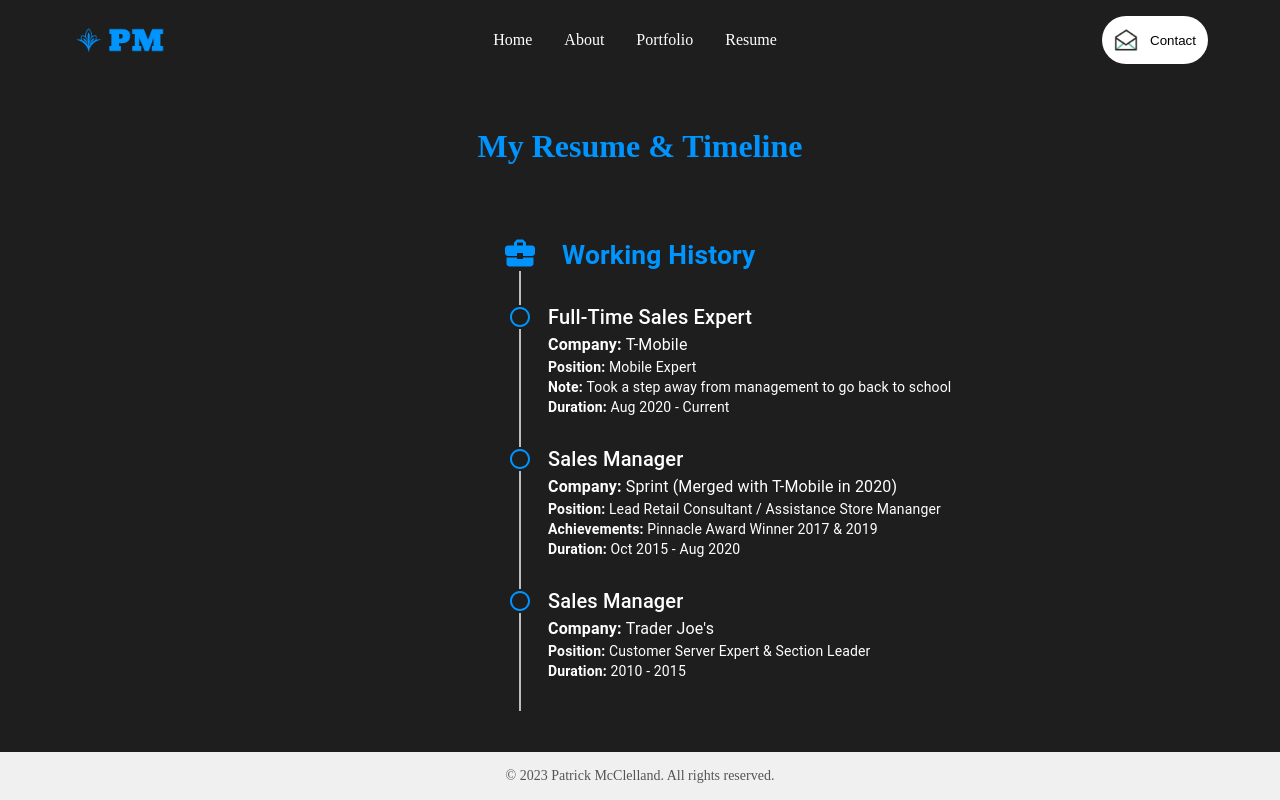
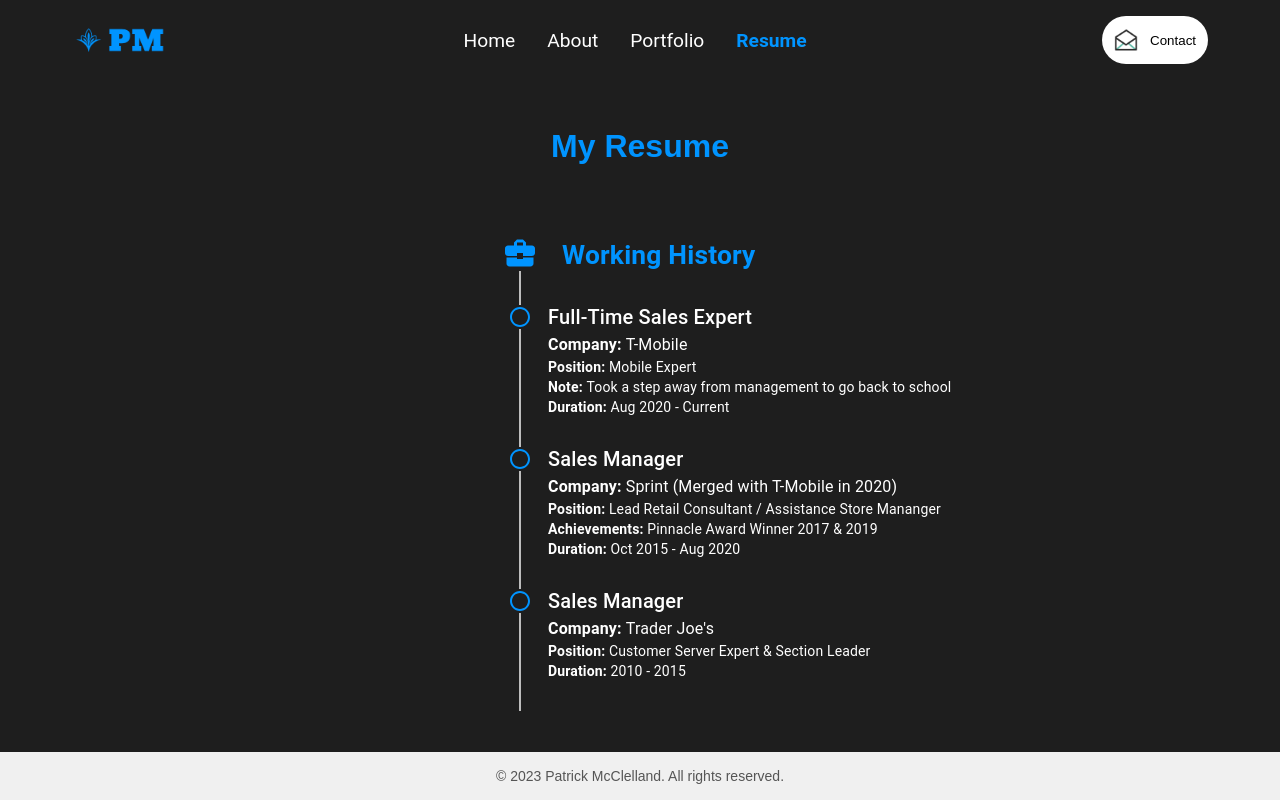
Before and after one commit to pmcclelland11/React-Portfolio-Website, a React (Create React App) app: page / in a window 1280 px wide. Both pictures are taken after a click on the element "Resume". Shown: the top 800 px of the page. Built offline with nearby package versions, Linux system fonts and the light colour scheme.

Commit message:
cleaned up my code a bit, and made it more visually appealling

```diff
--- a/package.json
+++ b/package.json
@@ -14,6 +14,7 @@
     "@testing-library/user-event": "^13.5.0",
     "react": "^18.2.0",
     "react-dom": "^18.2.0",
+    "react-modal": "^3.16.1",
     "react-scripts": "5.0.1",
     "react-scroll": "^1.9.0",
     "web-vitals": "^2.1.4"
--- a/src/App.css
+++ b/src/App.css
@@ -1,3 +1,8 @@
+body {
+  font-family: 'Montserrat', sans-serif;
+
+}
+
 .pageDivider {
     width: 90%;
     margin: 1rem auto;
--- a/src/App.jsx
+++ b/src/App.jsx
@@ -18,7 +18,7 @@ function App() {
 
   return (
     <div className="App">
-      <Navbar onSectionChange={handleSectionChange} />
+      <Navbar onSectionChange={handleSectionChange}  activeSection={selectedSection} />
       {selectedSection === 'home' && <Home />}
       {selectedSection === 'about' && <About />}
       {selectedSection === 'portfolio' && <Portfolio />}
--- a/src/components/Home/home.jsx
+++ b/src/components/Home/home.jsx
@@ -18,8 +18,11 @@ const Home = () => {
           </p>
           <br></br>
           <h3>
-            <span className='name'>Please enjoy my Portfolio!</span>
+            <span className='name'>Please enjoy my Portfolio<span style={{ color: 'white' }}>*</span>!</span>
           </h3>
+          <h6>
+            <span style={{ fontSize: 'smaller' }}>*Built with React</span>
+          </h6>
           <br></br>
           <br></br>
         </div>
--- a/src/components/Navbar/navbar.css
+++ b/src/components/Navbar/navbar.css
@@ -22,12 +22,16 @@
 .desktopMenuListItem {
     margin: 1rem;
     cursor: pointer;
+    color: white;
+    text-decoration: none;
+    font-size: larger;
+    font-family: 'Roboto', sans-serif;
+    transition: color 0.3s ease, text-decoration 0.3s ease;
 }
 
 .desktopMenuListItem:hover {
     color: #0094FF;
-    padding-bottom: 0.5rem;
-    border-bottom: 3px solid #0094FF;
+    transform: scale(1.1);
 }
 
 .desktopMenuBtn {
@@ -53,3 +57,8 @@
     width: 1.5rem;
     margin: .75rem;
 }
+
+.desktopMenuListItem.active {
+    font-weight: bolder;
+    color: #0094FF;
+  }
--- a/src/components/Navbar/navbar.jsx
+++ b/src/components/Navbar/navbar.jsx
@@ -1,41 +1,64 @@
-import logo from "../../assets/logo.png";
-import contact from "../../assets/contact.png";
-import "./navbar.css";
+import { useState } from 'react';
+import Modal from 'react-modal';
+import logo from '../../assets/logo.png';
+import contact from '../../assets/contact.png';
+import './navbar.css';
 
-const Navbar = ({ onSectionChange }) => {
+const Navbar = ({ onSectionChange, activeSection }) => {
+  const [modalIsOpen, setModalIsOpen] = useState(false);
+
+  const openModal = () => {
+    setModalIsOpen(true);
+  };
+
+  const closeModal = () => {
+    setModalIsOpen(false);
+  };
+
   return (
     <nav className="navbar">
       <img src={logo} alt="logo" className="logo" />
       <div className="desktopMenu">
         <div
-          className="desktopMenuListItem"
-          onClick={() => onSectionChange("home")}
+          className={`desktopMenuListItem ${activeSection === 'home' ? 'active' : ''}`}
+          onClick={() => onSectionChange('home')}
         >
           Home
         </div>
         <div
-          className="desktopMenuListItem"
-          onClick={() => onSectionChange("about")}
+          className={`desktopMenuListItem ${activeSection === 'about' ? 'active' : ''}`}
+          onClick={() => onSectionChange('about')}
         >
           About
         </div>
         <div
-          className="desktopMenuListItem"
-          onClick={() => onSectionChange("portfolio")}
+          className={`desktopMenuListItem ${activeSection === 'portfolio' ? 'active' : ''}`}
+          onClick={() => onSectionChange('portfolio')}
         >
           Portfolio
         </div>
         <div
-          className="desktopMenuListItem"
-          onClick={() => onSectionChange("resume")}
+          className={`desktopMenuListItem ${activeSection === 'resume' ? 'active' : ''}`}
+          onClick={() => onSectionChange('resume')}
         >
           Resume
         </div>
       </div>
-      <button className="desktopMenuBtn">
+      <button className="desktopMenuBtn" onClick={openModal}>
         <img src={contact} alt="contact" className="desktopMenuImg" />
         Contact
       </button>
+
+      {/* Modal */}
+      <Modal
+        isOpen={modalIsOpen}
+        onRequestClose={closeModal}
+        contentLabel="Contact Modal"
+      >
+        <h2>Contact Me</h2>
+        {/* Add your contact form here */}
+        <button onClick={closeModal}>Close</button>
+      </Modal>
     </nav>
   );
 };
--- a/src/components/Portfolio/portfolio.css
+++ b/src/components/Portfolio/portfolio.css
@@ -89,6 +89,6 @@
 }
 
 .moreProjects {
-    font-size: 1rem;
+    font-size: 1.5rem;
     color: rgb(255, 0, 0);
 }
--- a/src/components/Portfolio/portfolio.jsx
+++ b/src/components/Portfolio/portfolio.jsx
@@ -86,6 +86,8 @@ const Portfolio = () => {
         </div>
       </div>
       <h3 className='moreProjects'>More Projects coming soon..</h3>
+      <br></br>
+      <br></br>
     </section>
   );
 };
--- a/src/components/Resume/resume.css
+++ b/src/components/Resume/resume.css
@@ -19,6 +19,23 @@
     position: relative;
 }
 
+.downloadButton {
+    display: block;
+    margin: 0 auto;
+    padding: 0.75rem 1.5rem;
+    background-color: #0094FF;
+    color: white;
+    text-decoration: none;
+    border-radius: 0.25rem;
+    transition: background-color 0.3s ease;
+    cursor: pointer;
+    font-size: 1.1rem;
+}
+
+.downloadButton:hover {
+    background-color: #0077cc;
+}
+
 /* Media query for screens less than 1575 pixels wide */
 @media (max-width: 1575px) {
     .resumeContainer {
@@ -34,11 +51,11 @@
 }
 
 /* Media query for screens less than 817 pixels wide */
-@media (max-width: 817px) {
+/* @media (max-width: 817px) {
     .resumeContainer {
         margin-right: 12rem;
     }
-}
+} */
 
 /* Media query for screens less than 770 pixels wide */
 @media (max-width: 770px) {
@@ -57,14 +74,14 @@
 /* Media query for screens less than 600 pixels wide */
 @media (max-width: 600px) {
     .resumeContainer {
-        margin-right: 6rem;
+        margin-right: 7rem;
     }
 }
 
 /* Media query for screens less than 565 pixels wide */
 @media (max-width: 565px) {
     .resumeContainer {
-        margin-right: 3rem;
+        margin-right: 5rem;
     }
 }
 
--- a/src/components/Resume/resume.jsx
+++ b/src/components/Resume/resume.jsx
@@ -5,9 +5,29 @@ import {
 import "./resume.css";
 
 const Resume = () => {
+  // Function to handle the download button click
+  const handleDownload = () => {
+    // You can replace 'path/to/your/resume.txt' with the actual path to your resume file
+    const resumePath = 'path/to/your/resume.txt';
+
+    // Create an anchor element
+    const link = document.createElement('a');
+    link.href = resumePath;
+    link.download = 'Resume.txt';
+
+    // Append the link to the document
+    document.body.appendChild(link);
+
+    // Trigger the click event
+    link.click();
+
+    // Remove the link from the document
+    document.body.removeChild(link);
+  };
+
   return (
     <section id="resume">
-      <h2 className="resumeTitle">My Resume & Timeline</h2>
+      <h2 className="resumeTitle">My Resume</h2>
       <div className="resumeContainer">
         <div className="timelineContainer">
           <WorkingHistoryTimeline />
@@ -16,7 +36,23 @@ const Resume = () => {
           <EducationalHistoryTimeline />
         </div>
       </div>
+
+      <p style={{ textAlign: 'center' }}>
+        Or download my resume below:
+      </p>
+      <br></br>
+
+      {/* Download Resume Button */}
+      <button className="downloadButton" onClick={handleDownload}>
+        Download Resume
+      </button>
+      <br></br>
+      <br></br>
+      <br></br>
+      <br></br>
+      <br></br>
     </section>
+
   );
 };
 
```
Also changed, not shown: 1 other file (tests, documents, lock files or other folders).
